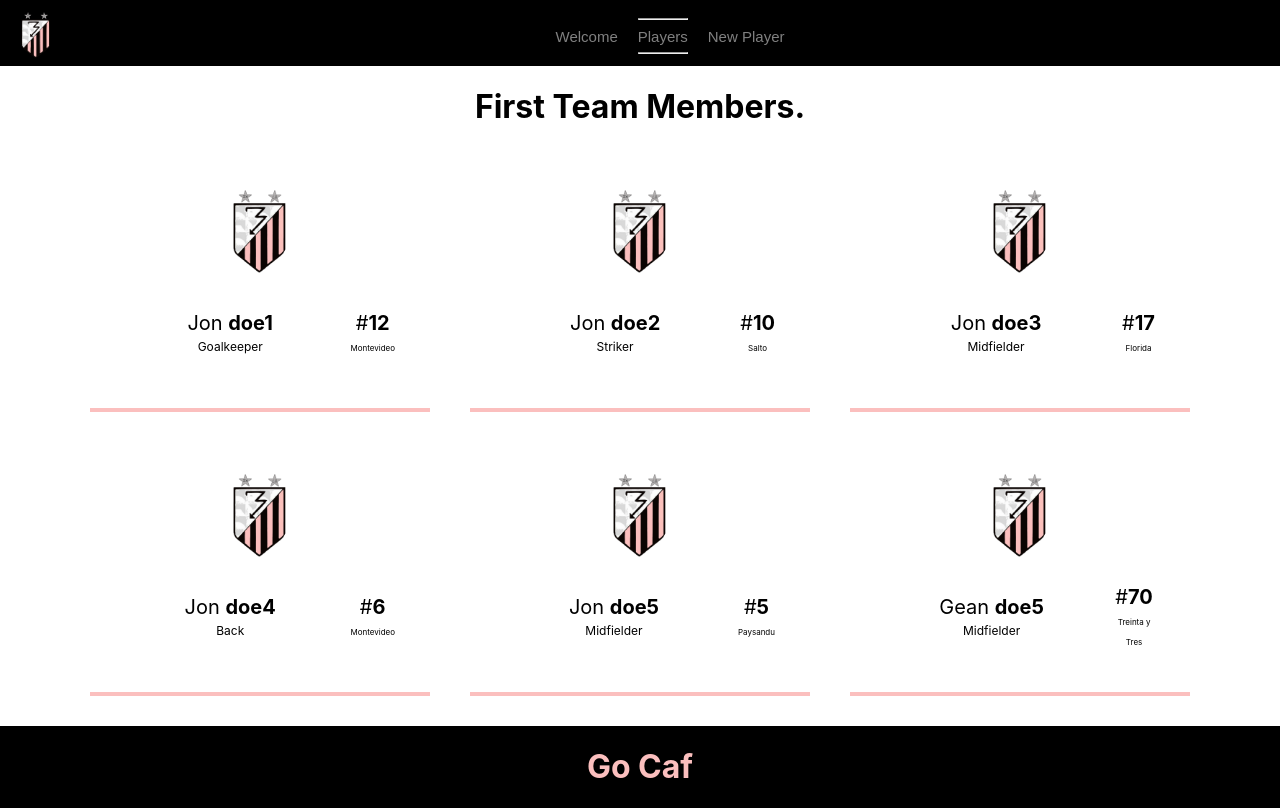
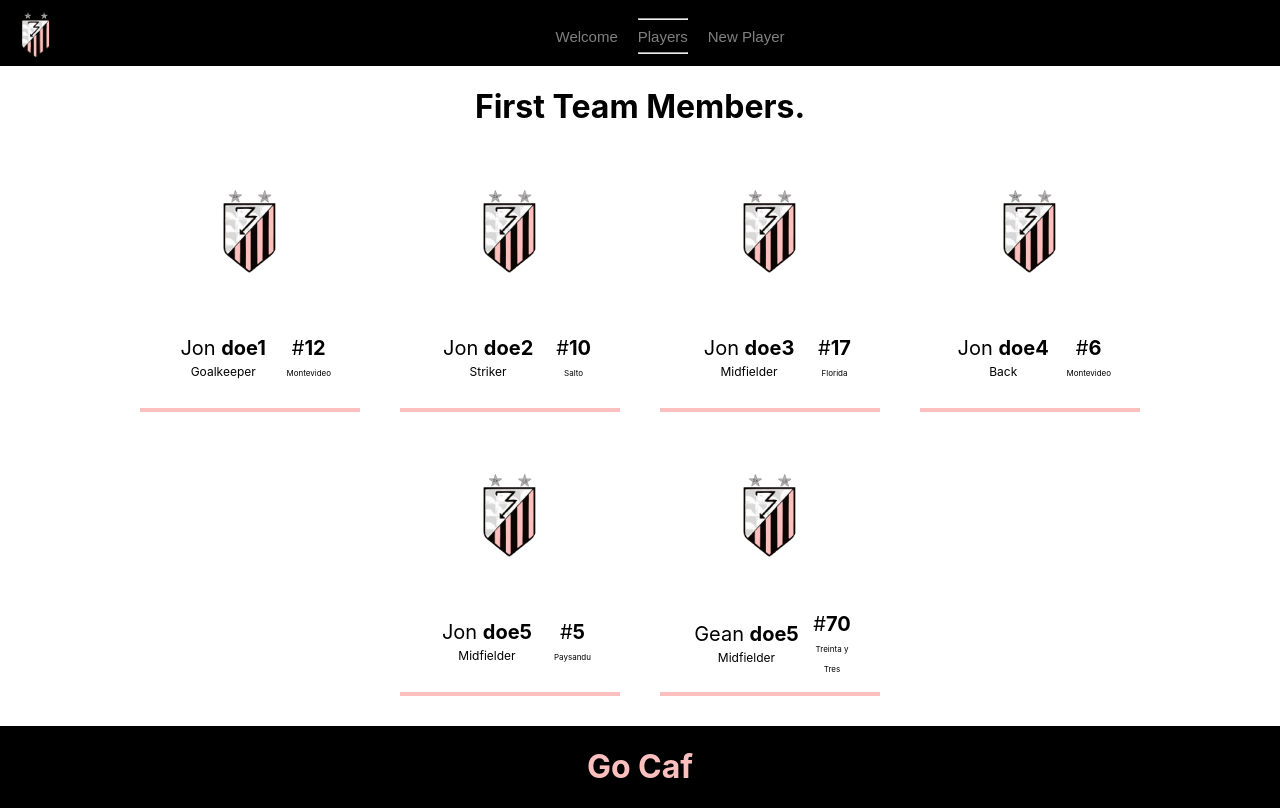
Before and after one commit to nachom12/CAFsite-frontend, a React (Create React App) app in the folder cafsite/: page /players in a window 1280 px wide. Built offline with nearby package versions, Linux system fonts and the light colour scheme.

Commit message:
renaming PlayerChart to PlayerCard

```diff
--- a/cafsite/src/assets/scss/components/playerChart.scss
+++ b/cafsite/src/assets/scss/components/playerCard.scss
@@ -12,6 +12,7 @@ $CAF_PINK: #fbbfbe;
   border-top: none;
   @media (min-width: 500px) {
     height: 200px;
+    width: 180px;
     padding: 20px;
     margin: 20px;
     flex-direction: column;
@@ -34,6 +35,9 @@ $CAF_PINK: #fbbfbe;
     height: 100%;
     width: 100%;
     align-items: center;
+    @media (min-width: 500px) {
+      margin-top: 50px;
+    }
 
     .player_chart_data__conteiner--secondary_data {
       display: flex;
--- a/cafsite/src/components/PlayerChart.js
+++ b/cafsite/src/components/PlayerCard.js
@@ -1,7 +1,7 @@
-import '../assets/scss/components/playerChart.scss';
+import '../assets/scss/components/playerCard.scss';
 import CAF from '../assets/img/CAF.png';
 
-const PlayerChart = (props) => {
+const PlayerCard = (props) => {
   return (
     <div className="player_chart">
     <div className="player_chart--photo">
@@ -27,4 +27,4 @@ const PlayerChart = (props) => {
   );
 }
 
-export default PlayerChart;
+export default PlayerCard;
--- a/cafsite/src/pages/Players.js
+++ b/cafsite/src/pages/Players.js
@@ -1,5 +1,5 @@
 import '../assets/scss/pages/players.scss'
-import PlayerChart from '../components/PlayerChart'
+import PlayerCard from '../components/PlayerCard'
 
 const Players = () => {
   return (
@@ -8,12 +8,12 @@ const Players = () => {
         <h1>First Team Members.</h1>
       </div>
       <div className="players_page_list">
-        <PlayerChart firstName="Jon" lastName="doe1" number="12" position="Goalkeeper" city="Montevideo" />
-        <PlayerChart firstName="Jon" lastName="doe2" number="10" position="Striker" city="Salto" />
-        <PlayerChart firstName="Jon" lastName="doe3" number="17" position="Midfielder" city="Florida" />
-        <PlayerChart firstName="Jon" lastName="doe4" number="6" position="Back" city="Montevideo" />
-        <PlayerChart firstName="Jon" lastName="doe5" number="5" position="Midfielder" city="Paysandu" />
-        <PlayerChart firstName="Gean" lastName="doe5" number="70" position="Midfielder" city="Treinta y Tres" />
+        <PlayerCard firstName="Jon" lastName="doe1" number="12" position="Goalkeeper" city="Montevideo" />
+        <PlayerCard firstName="Jon" lastName="doe2" number="10" position="Striker" city="Salto" />
+        <PlayerCard firstName="Jon" lastName="doe3" number="17" position="Midfielder" city="Florida" />
+        <PlayerCard firstName="Jon" lastName="doe4" number="6" position="Back" city="Montevideo" />
+        <PlayerCard firstName="Jon" lastName="doe5" number="5" position="Midfielder" city="Paysandu" />
+        <PlayerCard firstName="Gean" lastName="doe5" number="70" position="Midfielder" city="Treinta y Tres" />
       </div>
     </div>
   )
```
